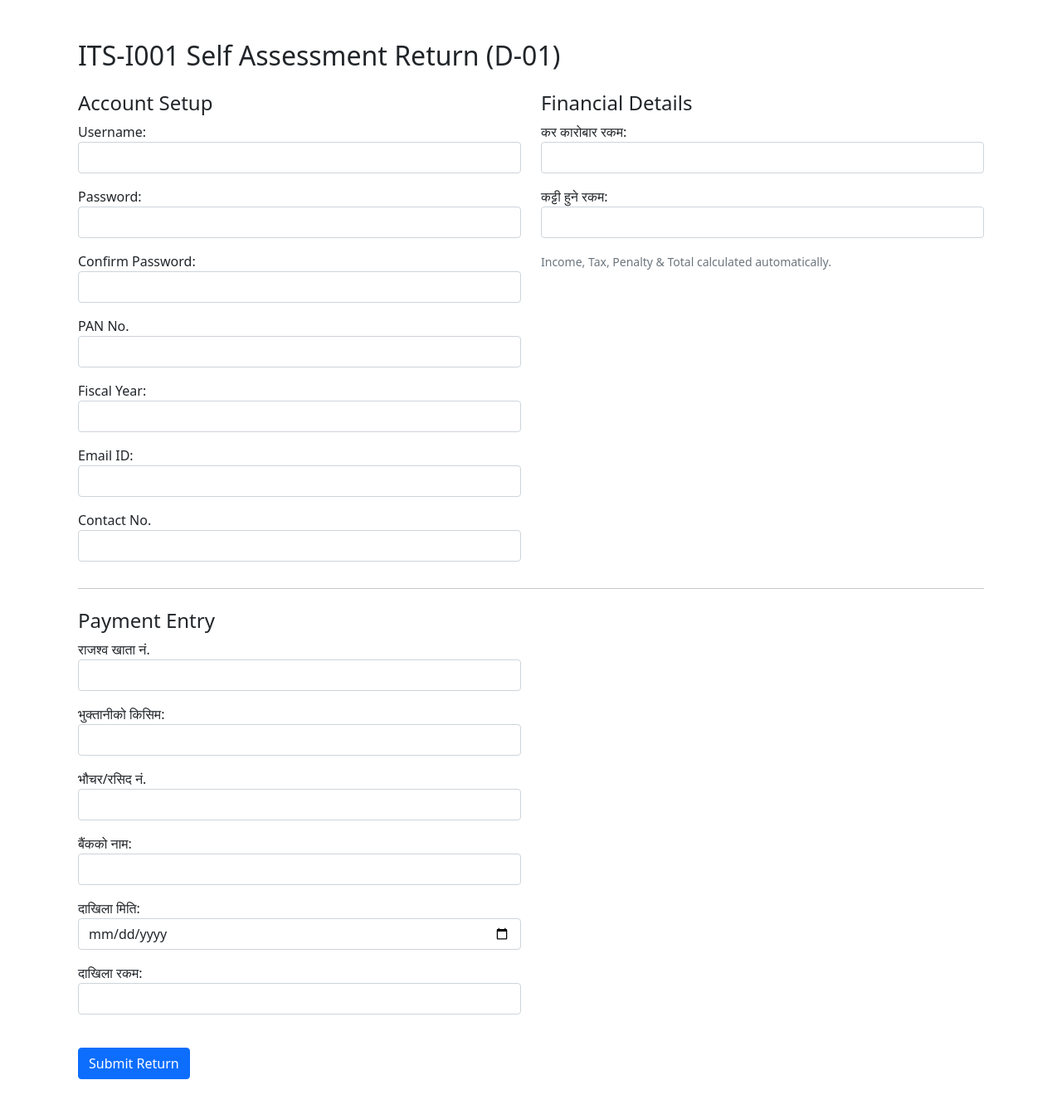
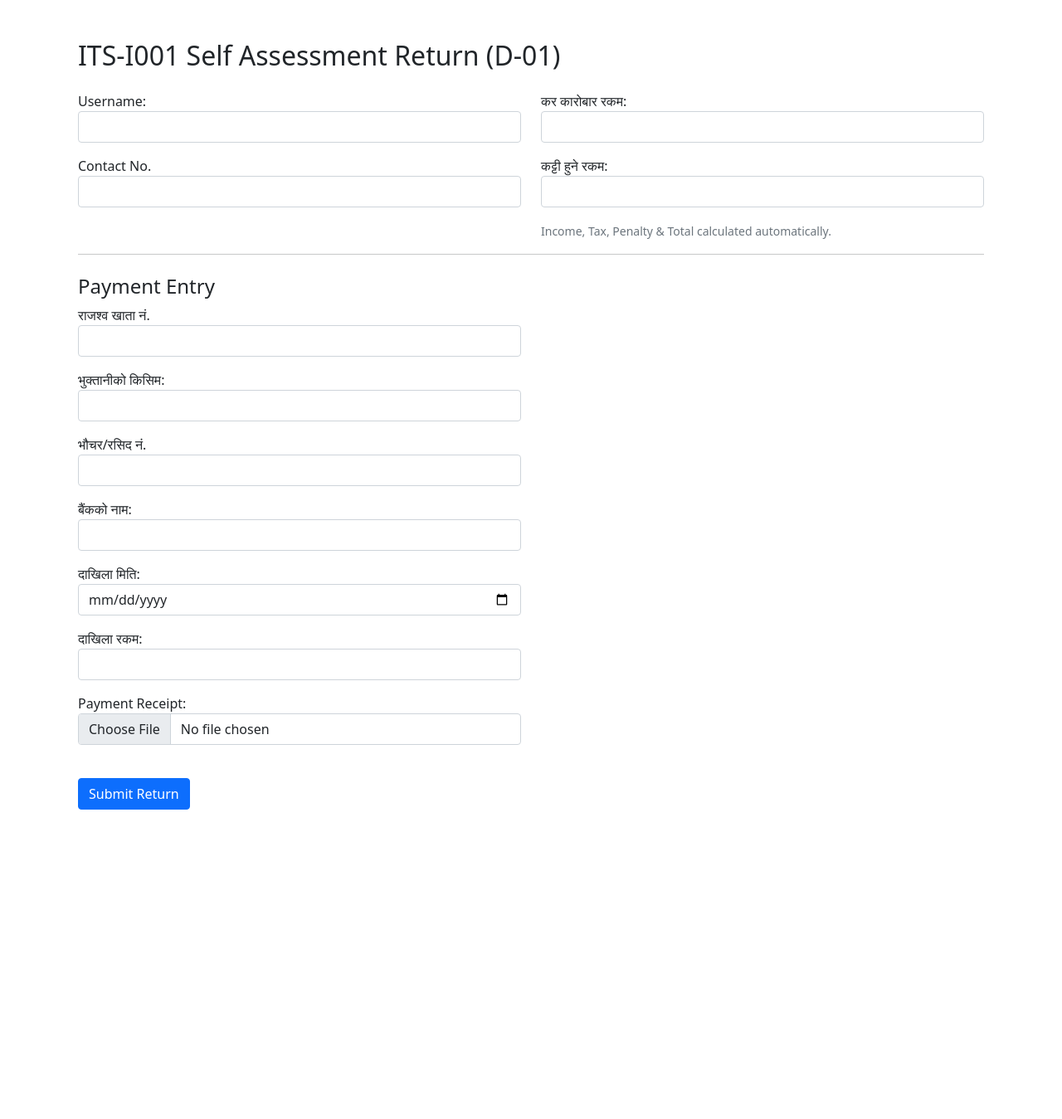
Before and after one commit to Sujal-Khatri/Municipal_Solutions, a Django app: page /tax/form/ in a window 1280 px wide. Shown: the part 80-1429 px from the top of the page at 83% size. After the commit the page ends 1056 px from the top, so only its background shows below. Run offline with Django 5.2, Linux system fonts and the light colour scheme; a user stored in the database is signed in; some libraries are stand-ins or nearby versions.

Commit message:
tax payment receipt image

```diff
--- a/services/forms.py
+++ b/services/forms.py
@@ -1,5 +1,6 @@
 from django import forms
 from decimal import Decimal
+from django.contrib.auth import authenticate
 from .models import DiscussionPost, SelfAssessmentReturn, TaxReturn
 
 class DiscussionPostForm(forms.ModelForm):
@@ -45,22 +46,27 @@ class SelfAssessmentReturnForm(forms.ModelForm):
     def clean(self):
         cleaned = super().clean()
 
-        # compute income = turnover – deduction
-        turnover = cleaned.get('turnover_amount') or Decimal('0')
-        deduction = cleaned.get('deduction_amount') or Decimal('0')
-        income = turnover - deduction
-        cleaned['income'] = income
+        # 1) check username/password exist in DB
+        username = cleaned.get('username')
+        password = cleaned.get('password')
+        if username and password:
+            user = authenticate(username=username, password=password)
+            if user is None:
+                # If no match, attach a non-field error
+                raise forms.ValidationError(
+                    "The username and/or password you entered are not valid. "
+                    "Please use your registered credentials."
+                )
 
-        # 1% tax, 0.1% penalty
-        cleaned['tax_amount'] = income * Decimal('0.01')
-        cleaned['interest_penalty'] = income * Decimal('0.001')
-
-        # total = tax + penalty + deposit
-        deposit = cleaned.get('deposit_amount') or Decimal('0')
+        # 2) now your existing calculations:
+        # you could auto-compute income, tax, etc here if desired
+        cleaned['income'] = cleaned['turnover_amount'] - cleaned['deduction_amount']
+        cleaned['tax_amount'] = cleaned['income'] * Decimal('0.01')
+        cleaned['interest_penalty'] = cleaned['income'] * Decimal('0.001')
         cleaned['total_payable'] = (
             cleaned['tax_amount'] +
             cleaned['interest_penalty'] +
-            deposit
+            cleaned['deposit_amount']
         )
 
         return cleaned
--- a/services/views.py
+++ b/services/views.py
@@ -161,13 +161,22 @@ def like_post(request, pk):
 @login_required
 def tax_form(request):
     if request.method == 'POST':
-        form = SelfAssessmentReturnForm(request.POST or None, request.FILES or None)
+        form = SelfAssessmentReturnForm(request.POST, request.FILES)
         if form.is_valid():
-            tax_return = form.save(commit=False)
-            tax_return.user = request.user
-            tax_return.save()
+            sar = form.save(commit=False)
+            # copy your clean() results onto the model
+            sar.income            = form.cleaned_data['income']
+            sar.tax_amount        = form.cleaned_data['tax_amount']
+            sar.interest_penalty  = form.cleaned_data['interest_penalty']
+            sar.total_payable     = form.cleaned_data['total_payable']
+
+            sar.receipt = form.cleaned_data.get('receipt')
+
+            sar.submitted = True    # mark it “submitted”
+            sar.save()
+
             return render(request, 'services/tax_success.html', {
-                'return': tax_return
+                'reference': sar.submission_no
             })
     else:
         form = SelfAssessmentReturnForm()
--- a/templates/services/tax_form.html
+++ b/templates/services/tax_form.html
@@ -11,8 +11,7 @@
     <div class="row">
       <!-- Account Setup -->
       <div class="col-md-6">
-        <h4>Account Setup</h4>
-
+        <!-- username, password, etc. (unchanged) -->
         <div class="mb-3">
           {{ form.username.label_tag }}
           {{ form.username|add_class:"form-control" }}
@@ -20,47 +19,7 @@
             <div class="text-danger small">{{ err }}</div>
           {% endfor %}
         </div>
-
-        <div class="mb-3">
-          {{ form.password.label_tag }}
-          {{ form.password|add_class:"form-control" }}
-          {% for err in form.password.errors %}
-            <div class="text-danger small">{{ err }}</div>
-          {% endfor %}
-        </div>
-
-        <div class="mb-3">
-          {{ form.password2.label_tag }}
-          {{ form.password2|add_class:"form-control" }}
-          {% for err in form.password2.errors %}
-            <div class="text-danger small">{{ err }}</div>
-          {% endfor %}
-        </div>
-
-        <div class="mb-3">
-          {{ form.pan_no.label_tag }}
-          {{ form.pan_no|add_class:"form-control" }}
-          {% for err in form.pan_no.errors %}
-            <div class="text-danger small">{{ err }}</div>
-          {% endfor %}
-        </div>
-
-        <div class="mb-3">
-          {{ form.fiscal_year.label_tag }}
-          {{ form.fiscal_year|add_class:"form-control" }}
-          {% for err in form.fiscal_year.errors %}
-            <div class="text-danger small">{{ err }}</div>
-          {% endfor %}
-        </div>
-
-        <div class="mb-3">
-          {{ form.email.label_tag }}
-          {{ form.email|add_class:"form-control" }}
-          {% for err in form.email.errors %}
-            <div class="text-danger small">{{ err }}</div>
-          {% endfor %}
-        </div>
-
+        <!-- … other account fields … -->
         <div class="mb-3">
           {{ form.contact_no.label_tag }}
           {{ form.contact_no|add_class:"form-control" }}
@@ -72,8 +31,7 @@
 
       <!-- Financial Details -->
       <div class="col-md-6">
-        <h4>Financial Details</h4>
-
+        <!-- turnover, deduction (unchanged) -->
         <div class="mb-3">
           {{ form.turnover_amount.label_tag }}
           {{ form.turnover_amount|add_class:"form-control" }}
@@ -81,7 +39,6 @@
             <div class="text-danger small">{{ err }}</div>
           {% endfor %}
         </div>
-
         <div class="mb-3">
           {{ form.deduction_amount.label_tag }}
           {{ form.deduction_amount|add_class:"form-control" }}
@@ -89,7 +46,6 @@
             <div class="text-danger small">{{ err }}</div>
           {% endfor %}
         </div>
-
         <small class="text-muted">Income, Tax, Penalty & Total calculated automatically.</small>
       </div>
     </div>
@@ -148,6 +104,16 @@
             <div class="text-danger small">{{ err }}</div>
           {% endfor %}
         </div>
+
+        <!-- **NEW** Payment Receipt Upload -->
+        <div class="mb-3">
+          {{ form.receipt.label_tag }}
+          {{ form.receipt|add_class:"form-control" }}
+          {% for err in form.receipt.errors %}
+            <div class="text-danger small">{{ err }}</div>
+          {% endfor %}
+        </div>
+
       </div>
     </div>
 
```
Also changed, not shown: templates/services/tax_success.html (+8 -7 lines), db.sqlite3.
